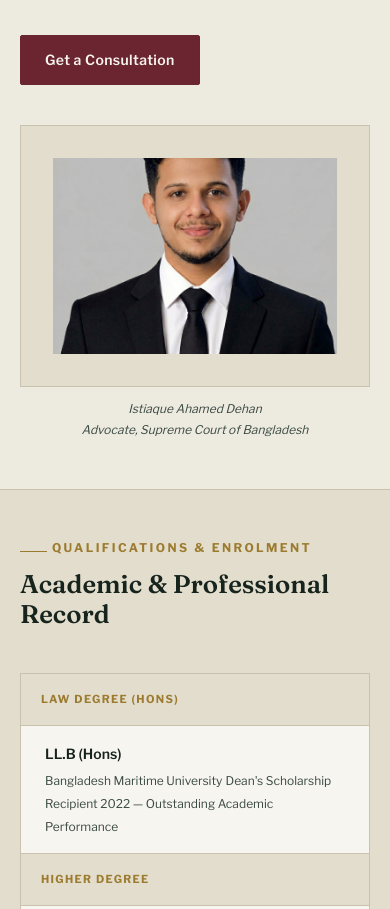
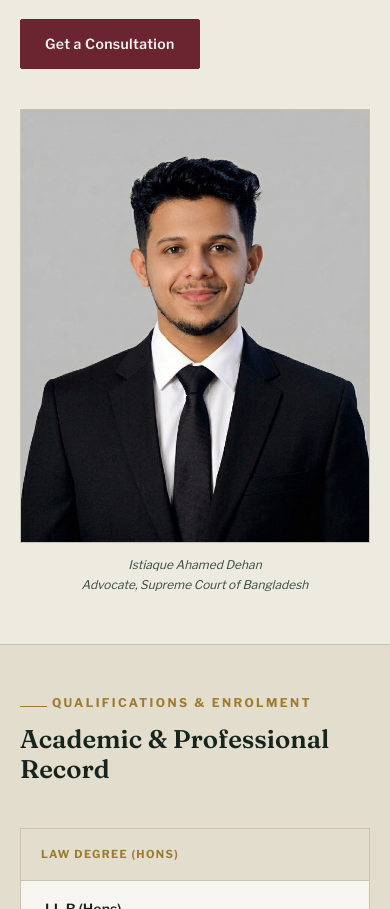
Before and after one commit to lawcarebd/law-care-bd, an Eleventy site: page src/about.html in a window 390 px wide. Shown: the part 876-1785 px from the top of the page. Built offline with nearby package versions, Linux system fonts and the light colour scheme; Eleventy itself is replaced by a stand-in of ours; files that its build step writes are made by us from their sources.

Commit message:
fix(mobile): reduce navbar height to 56px and fix photo crop on About page

```diff
--- a/src/style.css
+++ b/src/style.css
@@ -1445,7 +1445,7 @@ html:not([lang="en"]) .footer-brand-name {
   :root { --sec-v: var(--sec-v-mob); }
 
   /* Nav */
-  .nav-inner { justify-content: space-between; }
+  .nav-inner { justify-content: space-between; height: 56px; }
   .nav-links { display: none; }
   .nav-inner > .lang-toggle { display: none !important; }
   .nav-hamburger { display: flex; margin-left: auto; }
@@ -1479,7 +1479,8 @@ html:not([lang="en"]) .footer-brand-name {
   /* About page */
   .about-bio-inner { grid-template-columns: 1fr; gap: 2.5rem; }
   .about-photo-col { position: static; }
-  .photo-frame { aspect-ratio: 4/3; }
+  .photo-frame { aspect-ratio: unset; height: auto; padding: 0; }
+  .photo-frame img { height: auto; object-fit: contain; object-position: top; }
   .ledger-row { grid-template-columns: 1fr; }
   .ledger-key { border-right: none; border-bottom: 1px solid var(--hairline); }
 
```
